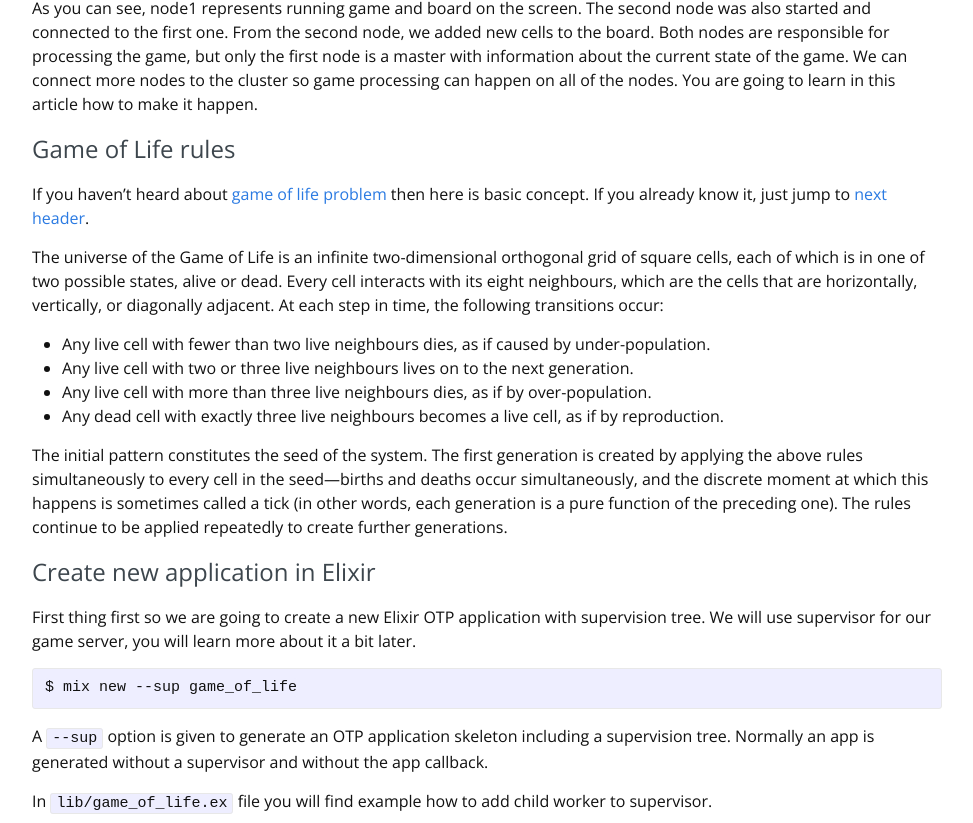
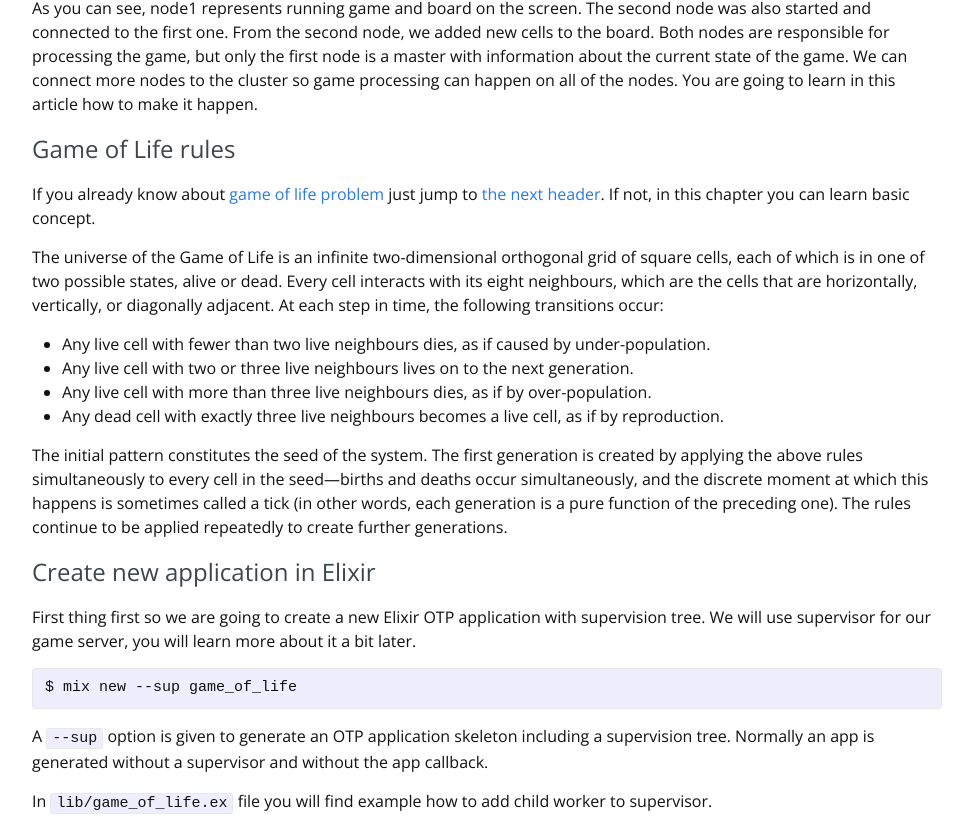
Before and after one commit to BeyondScheme/BeyondScheme.github.io, a Jekyll site: the page built from _posts/2016-04-26-distributed-game-of-life-in-elixir.md, in a window 1280 px wide and 900 px high, scrolled down 720 px, cut to the strip 77-900 px from the top of the window. Shown: the whole strip, without its empty margins (153-1126 px from the left). Built offline with Jekyll 4.4.1, drawn with Linux system fonts in a browser that asks for light colours; nearby versions of some CDN libraries; comment, search, counter and statistics services are not loaded.

Commit message:
change game of life rules intro text

```diff
--- a/_posts/2016-04-26-distributed-game-of-life-in-elixir.md
+++ b/_posts/2016-04-26-distributed-game-of-life-in-elixir.md
@@ -30,7 +30,7 @@ As you can see, node1 represents running game and board on the screen. The secon
 
 # Game of Life rules
 
-If you haven't heard about [game of life problem](https://en.wikipedia.org/wiki/Conway%27s_Game_of_Life) then here is basic concept. If you already know it, just jump to [next header](#create-new-application-in-elixir).
+If you already know about [game of life problem](https://en.wikipedia.org/wiki/Conway%27s_Game_of_Life) just jump to [the next header](#create-new-application-in-elixir). If not, in this chapter you can learn basic concept.
 
 The universe of the Game of Life is an infinite two-dimensional orthogonal grid of square cells, each of which is in one of two possible states, alive or dead. Every cell interacts with its eight neighbours, which are the cells that are horizontally, vertically, or diagonally adjacent. At each step in time, the following transitions occur:
 
```
